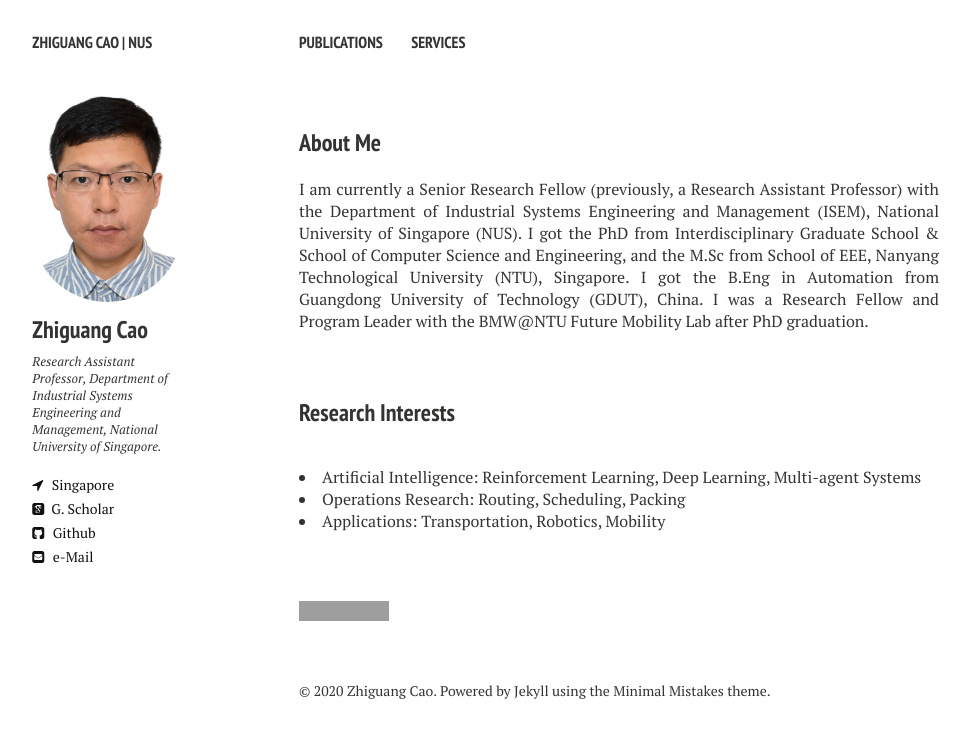
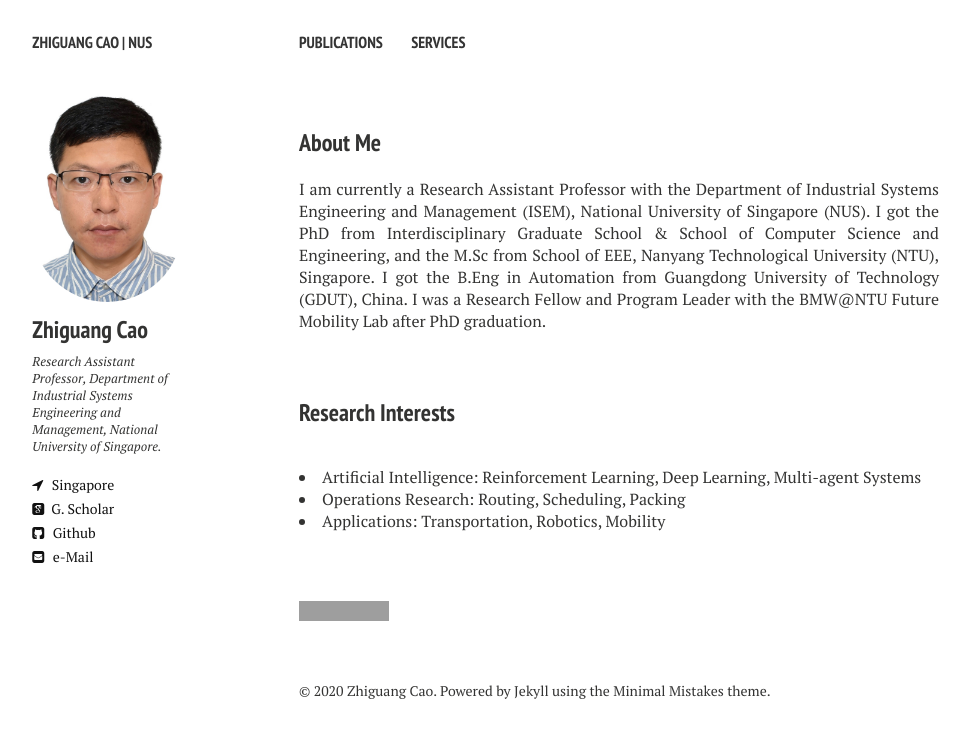
Before and after one commit to zhiguangcaosg/zhiguangcaosg.github.io, a Jekyll site: the page built from index.md, in a window 1280 px wide. Shown: the top 738 px of the page, without its empty margins (21-991 px from the left). Built offline with Jekyll 4.4.1, drawn with Linux system fonts in a browser that asks for light colours; nearby versions of some CDN libraries; grey boxes are pictures that could not be loaded.

Commit message:
Update index.md

```diff
--- a/index.md
+++ b/index.md
@@ -6,7 +6,7 @@ image: banner1.png
 ---
 <h3 style="margin-bottom:0px;padding-top:20px;">About Me</h3> <br>
 
-<p align="justify">I am currently a Senior Research Fellow (previously, a Research Assistant Professor) with the Department of Industrial Systems Engineering and Management (ISEM), National University of Singapore (NUS). I got the PhD from Interdisciplinary Graduate School & School of Computer Science and Engineering,  and the M.Sc from School of EEE, Nanyang Technological University (NTU), Singapore. I got the B.Eng in Automation from Guangdong University of Technology (GDUT), China. I was a Research Fellow and Program Leader with the BMW@NTU Future Mobility Lab after PhD graduation.</p>
+<p align="justify">I am currently a Research Assistant Professor with the Department of Industrial Systems Engineering and Management (ISEM), National University of Singapore (NUS). I got the PhD from Interdisciplinary Graduate School & School of Computer Science and Engineering,  and the M.Sc from School of EEE, Nanyang Technological University (NTU), Singapore. I got the B.Eng in Automation from Guangdong University of Technology (GDUT), China. I was a Research Fellow and Program Leader with the BMW@NTU Future Mobility Lab after PhD graduation.</p>
 <!-- and I also hold an Associate Professor position with GDUT for a short period-->
 <br />
 
```
